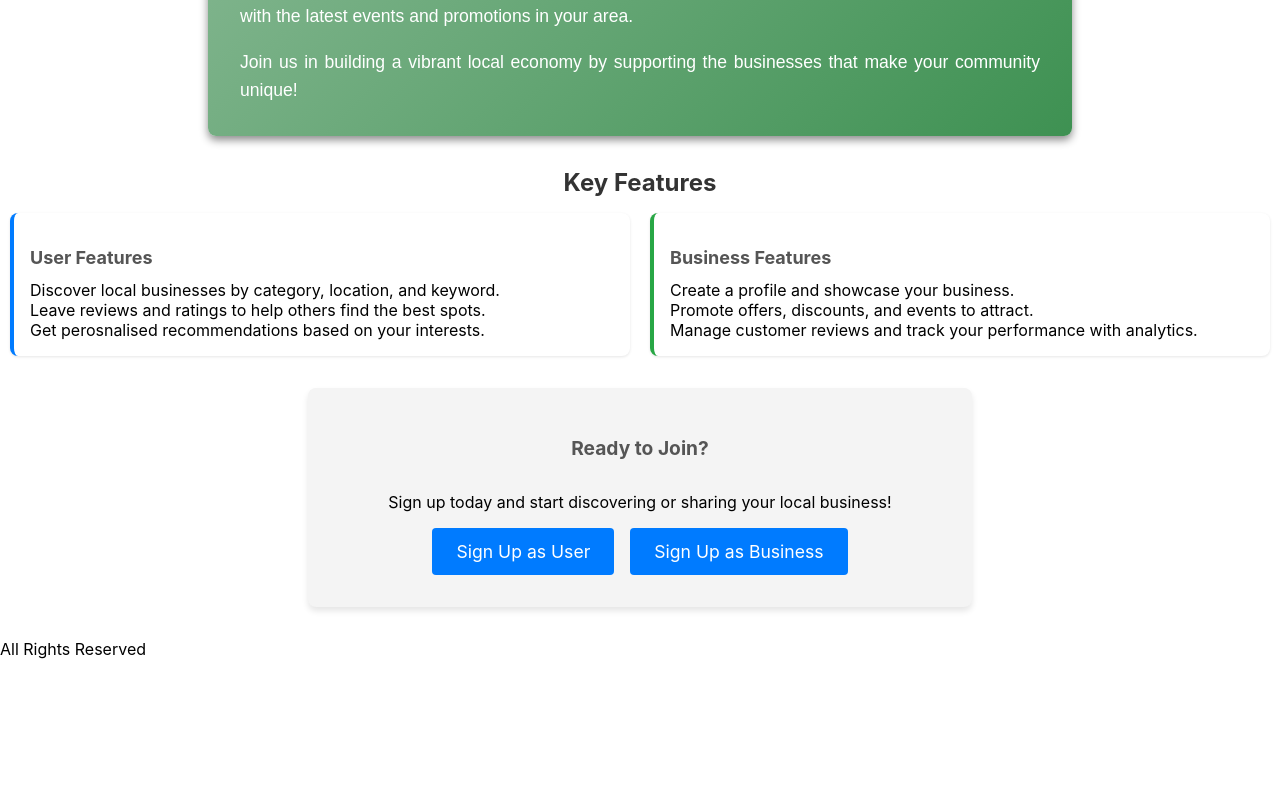
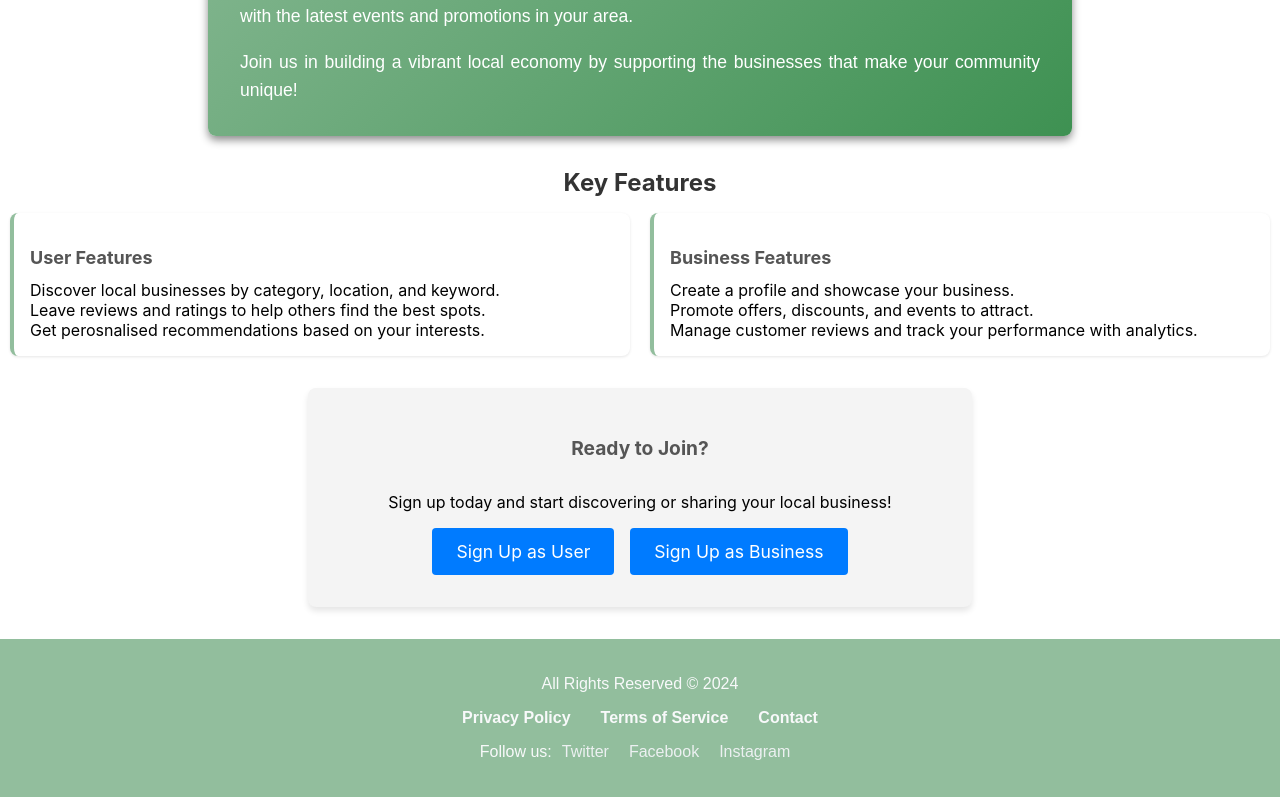
Before and after one commit to juzgit/Business-Discovery, a React (Create React App) app in the folder business-discovery/: page / in a window 1280 px wide. Shown: the part 617-1414 px from the top of the page. Before the commit the page ends 1292 px from the top, so only its background shows below. Built offline with nearby package versions, Linux system fonts and the light colour scheme.

Commit message:
Footer updated and styled. Small styling for features

```diff
--- a/business-discovery/src/components/Footer.js
+++ b/business-discovery/src/components/Footer.js
@@ -1,10 +1,24 @@
 import React from 'react';
+import '../styling/Footer.scss';
 
 const Footer = () => {
     return(
-        <footer>
-            <p>All Rights Reserved</p>
-        </footer>
+        <div className='footer'>
+            <div className='footer-content'>
+                <p>All Rights Reserved &copy; 2024</p>
+                <ul className='footer-links'>
+                    <li><a href='#Privacy'>Privacy Policy</a></li>
+                    <li><a href='#TOS'>Terms of Service</a></li>
+                    <li><a href='#Contact'>Contact</a></li>
+                </ul>
+                <p className='footer-social'>
+                    Follow us:
+                    <a href='#twitter' target='_blank'>Twitter</a>
+                    <a href='#facebook' target='_blank'>Facebook</a>
+                    <a href='#instagram' target='_blank'>Instagram</a>
+                </p>
+            </div>
+        </div>
     );
 };
 
--- a/business-discovery/src/styling/FeatureSectionStyling.scss
+++ b/business-discovery/src/styling/FeatureSectionStyling.scss
@@ -1,3 +1,5 @@
+$primaryColor1: #92be9d;
+
 .features-section{
     padding: 20px;
     background-color: #f9f9f9;
@@ -26,12 +28,12 @@
         box-shadow: 0 1px 3px rgba(0, 0, 0, 0.1);
 
         &--user{
-            border-left: 4px solid#007BFF;
+            border-left: 4px solid $primaryColor1;
             margin-left: 10px;
         }
 
         &--business{
-            border-left: 4px solid #28A745;
+            border-left: 4px solid $primaryColor1;
             margin-right: 10px;
         }
 
--- /dev/null
+++ b/business-discovery/src/styling/Footer.scss
@@ -0,0 +1,49 @@
+$primaryColor1: #92be9d;
+$neutralColor1: #F8F9FA;
+$neutralColor2: #343A40;
+
+.footer{
+    background-color: $primaryColor1;
+    color: $neutralColor1;
+    padding: 20px 0;
+    text-align: center;
+    font-family: 'Arial', sans-serif;
+}
+
+.footer-content{
+    max-width: 1200px;
+    margin: 0 auto;
+}
+
+.footer-links{
+    list-style: none;
+    padding: 0;
+    margin: 10px 0;
+}
+
+.footer-links li{
+    display: inline;
+    margin: 0 15px;
+}
+
+.footer-links a {
+    color: $neutralColor1;
+    text-decoration: none;
+    font-weight: bold;
+}
+
+.footer-links a:hover{
+    background-color: $neutralColor2;
+    color: $neutralColor1;
+}
+
+.footer-social a{
+    color: #ecf0f1;
+    margin: 0 10px;
+    text-decoration: none;
+}
+
+.footer-social a:hover{
+    background-color: $neutralColor2;
+    color: $neutralColor1;
+}
```
